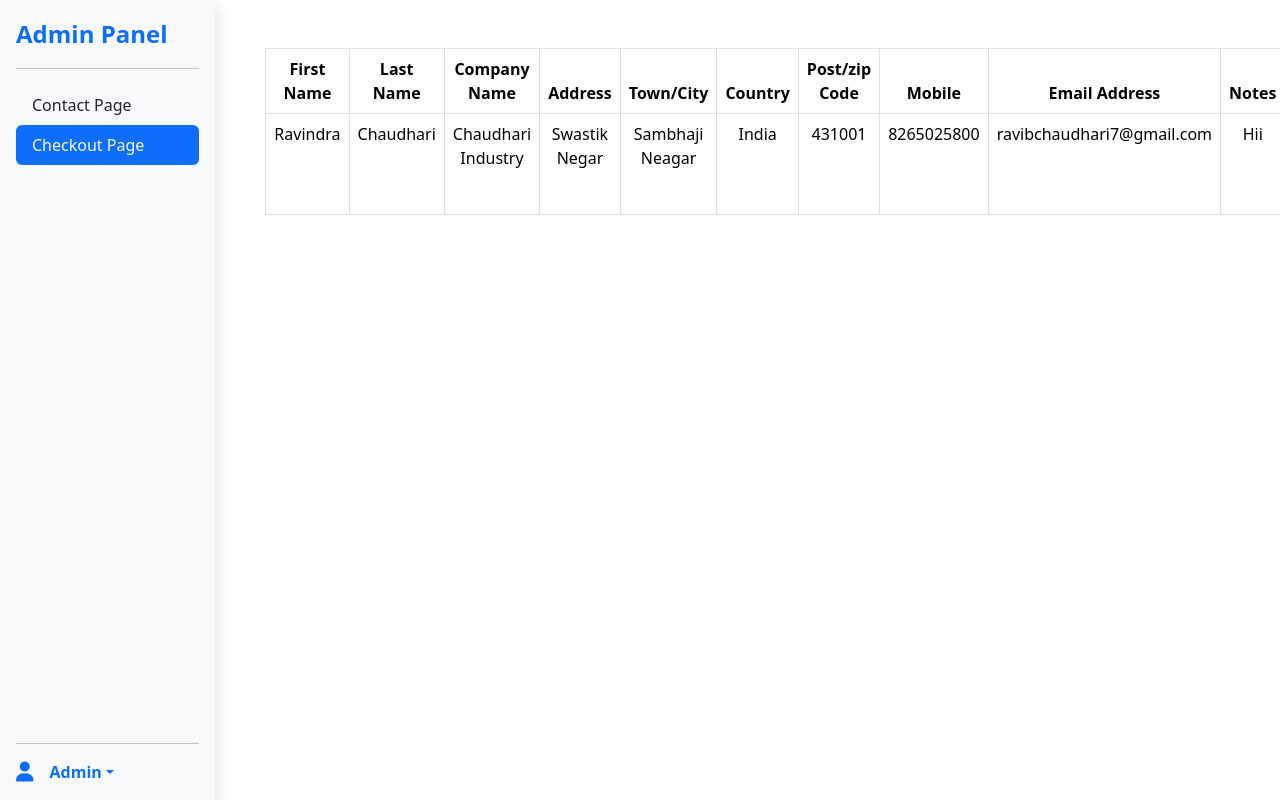
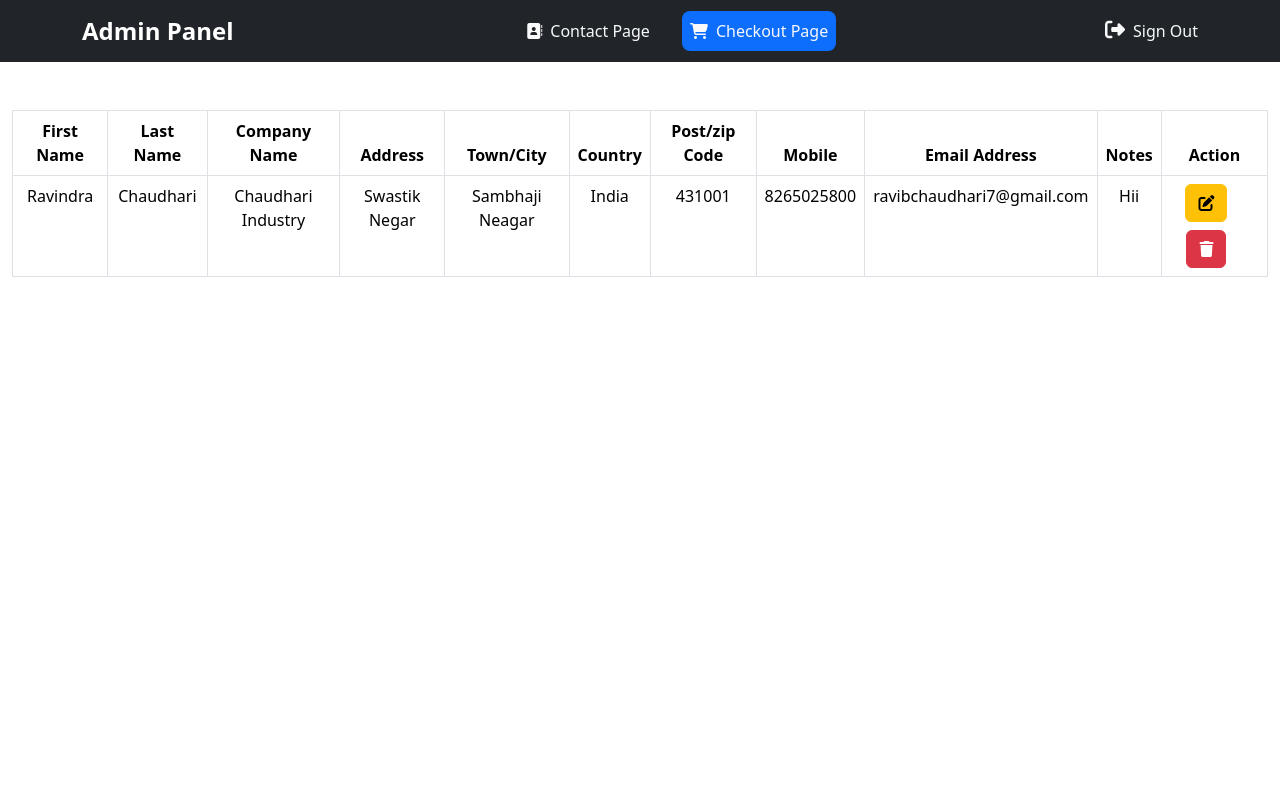
Before and after one commit to ravib7/Fruitable, a React (Vite) app: page /Fruitable/admin/admincheckout in a window 1280 px wide. Built offline with nearby package versions, Linux system fonts and the light colour scheme; data requests are answered from the project's data file; sample sign-in values are in the browser's storage.

Commit message:
Automatic commit

```diff
--- a/db.json
+++ b/db.json
@@ -5,6 +5,18 @@
       "email": "ravibchaudhari7@gmail.com",
       "message": "Hii",
       "id": 1
+    },
+    {
+      "name": "Ravindra Balu Chaudhari",
+      "email": "ravibchaudhari7@gmail.com",
+      "message": "Hii",
+      "id": 2
+    },
+    {
+      "name": "Ravindra Balu Chaudhari",
+      "email": "ravibchaudhari7@gmail.com",
+      "message": "Hii",
+      "id": 3
     }
   ],
   "checkout": [
--- a/package.json
+++ b/package.json
@@ -15,6 +15,7 @@
   },
   "dependencies": {
     "axios": "^1.7.9",
+    "cdbreact": "^1.5.19",
     "clsx": "^2.1.1",
     "formik": "^2.4.6",
     "react": "^18.3.1",
--- a/src/admin/pages/AdminChackout.jsx
+++ b/src/admin/pages/AdminChackout.jsx
@@ -22,7 +22,7 @@ const AdminChackout = () => {
     ])
 
     return <>
-        <table className="table table-bordered table-hover mt-5 ms-md-5">
+        <table className="table table-bordered table-hover mt-5">
             <thead className="text-center">
                 <tr>
                     <th>First Name</th>
--- a/src/admin/pages/AdminContact.jsx
+++ b/src/admin/pages/AdminContact.jsx
@@ -25,7 +25,7 @@ const AdminContact = () => {
     ])
 
     return <>
-        <table className="table table-bordered table-hover mt-5 ms-md-5">
+        <table className="table table-bordered table-hover mt-5">
             <thead className="text-center">
                 <tr>
                     <th>Name</th>
--- a/src/admin/pages/Dashboard.jsx
+++ b/src/admin/pages/Dashboard.jsx
@@ -1,76 +1,80 @@
 import React, { useEffect } from 'react';
-import "../../admin/assets/styles/Dashboard.css"
 import { Link, NavLink, Outlet, useNavigate } from 'react-router-dom';
 
-const Sidebar = () => {
-
+const Navbar = () => {
     const navigate = useNavigate();
 
     const handleLogout = () => {
         localStorage.removeItem("isLoggedIn");
         navigate("/admin");
-    }
+    };
 
-    return <>
-        <div className="row gap-md-5 gap-lg-0">
-            <div className="col-md-2 col-lg-2">
-                <div className="d-flex flex-column flex-shrink-0 p-3 bg-light shadow" style={{ width: '215px', height: '100vh' }}>
-                    <a href="#" className="d-flex align-items-center mb-3 mb-md-0 me-md-auto text-decoration-none text-dark">
-                        <span className="fs-4 text-primary fw-semibold">Admin Panel</span>
-                    </a>
-                    <hr />
-                    <ul className="nav nav-pills flex-column mb-auto">
-                        <li>
+    return (
+        <div>
+            {/* Navbar */}
+            <nav className="navbar navbar-expand-lg navbar-dark bg-dark">
+                <div className="container">
+                    <Link className="navbar-brand" to="#">
+                        <span className="fs-4 fw-semibold">Admin Panel</span>
+                    </Link>
+                    <button
+                        className="navbar-toggler"
+                        type="button"
+                        data-bs-toggle="collapse"
+                        data-bs-target="#navbarNav"
+                        aria-controls="navbarNav"
+                        aria-expanded="false"
+                        aria-label="Toggle navigation"
+                    >
+                        <span className="navbar-toggler-icon"></span>
+                    </button>
+                    <div className="collapse navbar-collapse" id="navbarNav">
+                        <ul className="navbar-nav mx-auto gap-md-0 gap-lg-4">
+                            <li className="nav-item my-md-3 my-lg-0">
                                 <NavLink
                                     to="admincontact"
                                     className={({ isActive }) =>
-                                    isActive
-                                        ? "nav-link bg-primary text-light active"
-                                        : "nav-link text-dark"
+                                        isActive ? "nav-link bg-primary text-light rounded-3 px-md-2" : "nav-link text-light"
                                     }
                                 >
+                                    <i className="fa fa-address-book me-2"></i>
                                     Contact Page
                                 </NavLink>
                             </li>
-                        <li>
+                            <li className="nav-item">
                                 <NavLink
                                     to="admincheckout"
                                     className={({ isActive }) =>
-                                    isActive
-                                        ? "nav-link bg-primary text-light active"
-                                        : "nav-link text-dark"
+                                        isActive ? "nav-link bg-primary text-light rounded-3 px-md-2" : "nav-link text-light"
                                     }
                                 >
+                                    <i className="fa fa-shopping-cart me-2"></i>
                                     Checkout Page
                                 </NavLink>
                             </li>
                         </ul>
-                    <hr />
-                    <div className="dropdown">
-                        <a
-                            href="#"
-                            className="d-flex align-items-center text-decoration-none dropdown-toggle"
-                            id="dropdownUser1"
-                            data-bs-toggle="dropdown"
-                            aria-expanded="false"
+                        <div className='my-md-3 my-lg-0'>
+                            <NavLink
+                                to="/"
+                                className={({ isActive }) =>
+                                    isActive ? "nav-link bg-primary text-light" : "nav-link text-light"
+                                }
+                                onClick={handleLogout}
                             >
-                            <i className="fa-solid fa-user fs-5 me-3"></i>
-                            <strong>Admin</strong>
-                        </a>
-                        <ul className="dropdown-menu text-small shadow" aria-labelledby="dropdownUser1">
-                            <li>
-                                <Link to="/" className="dropdown-item" href="#" onClick={handleLogout}>
-                                    Sign out
-                                </Link>
-                            </li>
-                        </ul>
+                                <i className="fa fa-sign-out-alt fs-5 me-2"></i>
+                                Sign Out
+                            </NavLink>
                         </div>
-                </div></div>
-            <div className="col-md-8 col-lg-9">
+                    </div>
+                </div>
+            </nav>
+
+            {/* Outlet for content */}
+            <div className="container-fluid">
                 <Outlet />
             </div>
         </div>
-    </>
+    );
 };
 
-export default Sidebar;
+export default Navbar;
--- a/src/main.jsx
+++ b/src/main.jsx
@@ -6,7 +6,7 @@ import App from './App.jsx'
 
 createRoot(document.getElementById('root')).render(
   <StrictMode>
-    <BrowserRouter basename="/Fruitable">
+    <BrowserRouter basename="/Fruitable/">
       <App />
     </BrowserRouter>
 
```
Also changed, not shown: src/admin/assets/styles/Dashboard.css (deleted), 1 other file (tests, documents, lock files or other folders). Lines whose indentation alone changed are shown as unchanged.
